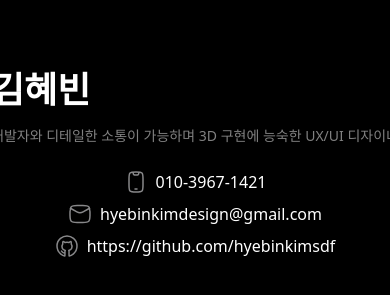
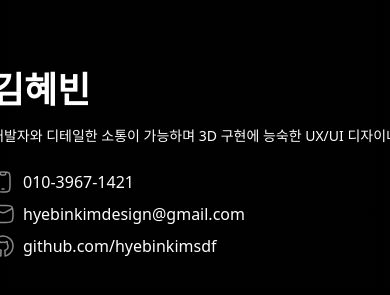
Before and after one commit to hyebinkimsdf/portfolio, a React (Vite) app: page / in a window 390 px wide. Shown: the part 1314-1609 px from the top of the page. Built offline with nearby package versions, Linux system fonts and the light colour scheme.

Commit message:
feat: about 애니메이션등

```diff
--- a/package.json
+++ b/package.json
@@ -8,6 +8,7 @@
     "serve": "vite preview"
   },
   "dependencies": {
+    "framer-motion": "^12.4.2",
     "react": "^19.0.0",
     "react-dom": "^19.0.0",
     "react-router-dom": "^7.1.5",
--- a/src/pages/About.tsx
+++ b/src/pages/About.tsx
@@ -1,31 +1,125 @@
-export function About() {
+import { motion } from "framer-motion";
+import { useState } from "react";
+
+export default function About() {
+  const [isHovered, setIsHovered] = useState(false);
+
+  const containerVariants = {
+    hidden: { opacity: 0, y: 20 },
+    visible: {
+      opacity: 1,
+      y: 0,
+      transition: {
+        duration: 0.6,
+        staggerChildren: 0.1,
+      },
+    },
+  };
+
+  const itemVariants = {
+    hidden: { opacity: 0, x: -20 },
+    visible: { opacity: 1, x: 0 },
+  };
+
   return (
-    <div
-      className="w-full h-full mx-auto flex flex-col md:flex-row  justify-center items-center gap-20 min-w-[550px] px-4 py-8"
+    <motion.div
+      initial="hidden"
+      animate="visible"
+      variants={containerVariants}
+      className="w-full h-full mx-auto flex flex-col md:flex-row justify-center items-center gap-20 min-w-[550px] px-4 py-8 relative"
       id="about"
     >
-      <img src="/images/home/kimhyebinPoto.png" className="  mb-4 md:mb-0" />
-      <div className="flex flex-col text-white gap-2">
-        <p className="text-4xl font-bold sm:text-5xl md:text-4xl mb-2">
-          김혜빈
-        </p>
-        <p className="opacity-50 text-sm text-center mb-4">
+      <motion.div
+        className="relative group"
+        onHoverStart={() => setIsHovered(true)}
+        onHoverEnd={() => setIsHovered(false)}
+        whileHover={{ scale: 1.02 }}
+        transition={{ duration: 0.3 }}
+      >
+        <motion.div
+          className="absolute inset-0 bg-blue-500 opacity-0 group-hover:opacity-10 rounded-lg transition-opacity"
+          animate={{
+            boxShadow: isHovered
+              ? "0 0 30px rgba(59, 130, 246, 0.5)"
+              : "0 0 0px rgba(59, 130, 246, 0)",
+          }}
+        />
+        <img
+          src="/images/home/kimhyebinPoto.png"
+          className="mb-4 md:mb-0 relative z-10 rounded-lg"
+        />
+      </motion.div>
+
+      <motion.div
+        className="flex flex-col text-white gap-2"
+        variants={containerVariants}
+      >
+        <motion.div
+          className="relative"
+          whileHover={{ scale: 1.02 }}
+          transition={{ duration: 0.2 }}
+        >
+          <motion.p
+            className="text-4xl font-bold sm:text-5xl md:text-4xl mb-2"
+            variants={itemVariants}
+          >
+            김혜빈
+          </motion.p>
+          <motion.div
+            className="absolute -bottom-1 left-0 w-0 h-0.5 bg-blue-400 group-hover:w-full transition-all duration-300"
+            whileHover={{ width: "100%" }}
+          />
+        </motion.div>
+
+        <motion.p
+          className="opacity-50 text-sm text-center mb-4"
+          variants={itemVariants}
+        >
           개발자와 디테일한 소통이 가능하며 3D 구현에 능숙한 UX/UI 디자이너
-        </p>
+        </motion.p>
 
-        <div className="flex gap-2 justify-center sm:justify-start">
-          <img src="/icons/phone.svg" className="w-6 h-6 opacity-60" />
-          <p>010-3967-1421</p>
-        </div>
-        <div className="flex gap-2 justify-center sm:justify-start">
-          <img src="/icons/email.svg" className="w-6 h-6 opacity-60" />
-          <p>hyebinkimdesign@gmail.com</p>
-        </div>
-        <div className="flex gap-2 justify-center sm:justify-start">
-          <img src="/icons/github.svg" className="w-6 h-6 opacity-60" />
-          <p>https://github.com/hyebinkimsdf</p>
-        </div>
-      </div>
-    </div>
+        {[
+          { icon: "phone", text: "010-3967-1421", link: "tel:010-3967-1421" },
+          {
+            icon: "email",
+            text: "hyebinkimdesign@gmail.com",
+            link: "mailto:hyebinkimdesign@gmail.com",
+          },
+          {
+            icon: "github",
+            text: "github.com/hyebinkimsdf",
+            link: "https://github.com/hyebinkimsdf",
+          },
+        ].map((item, index) => (
+          <motion.a
+            key={item.icon}
+            href={item.link}
+            target={item.icon === "github" ? "_blank" : undefined}
+            rel={item.icon === "github" ? "noopener noreferrer" : undefined}
+            className="flex gap-2 items-center group cursor-pointer"
+            variants={itemVariants}
+            whileHover={{ x: 5 }}
+            transition={{ duration: 0.2 }}
+          >
+            <motion.div
+              className="relative"
+              whileHover={{ rotate: 360 }}
+              transition={{ duration: 0.5 }}
+            >
+              <img
+                src={`/icons/${item.icon}.svg`}
+                className="w-6 h-6 opacity-60 group-hover:opacity-100 transition-opacity"
+              />
+            </motion.div>
+            <p className="group-hover:text-blue-300 transition-colors">
+              {item.text}
+            </p>
+          </motion.a>
+        ))}
+      </motion.div>
+
+      {/* Background gradient effect */}
+      <div className="absolute inset-0 bg-gradient-to-r from-transparent via-blue-900/5 to-transparent opacity-20 pointer-events-none" />
+    </motion.div>
   );
 }
--- a/src/pages/Home.tsx
+++ b/src/pages/Home.tsx
@@ -1,4 +1,4 @@
-import { About } from "./about";
+import About from "./about";
 
 export default function Home() {
   return (
```
Also changed, not shown: 1 other file (tests, documents, lock files or other folders).
